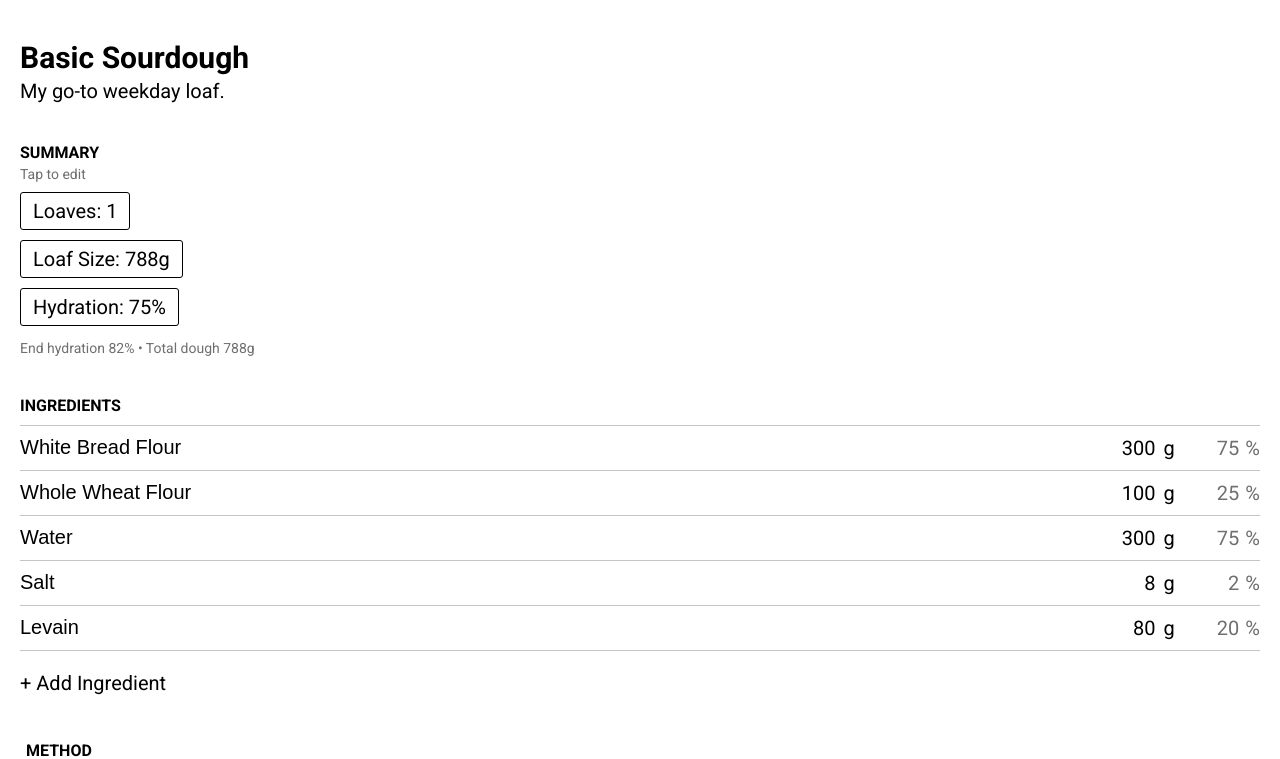
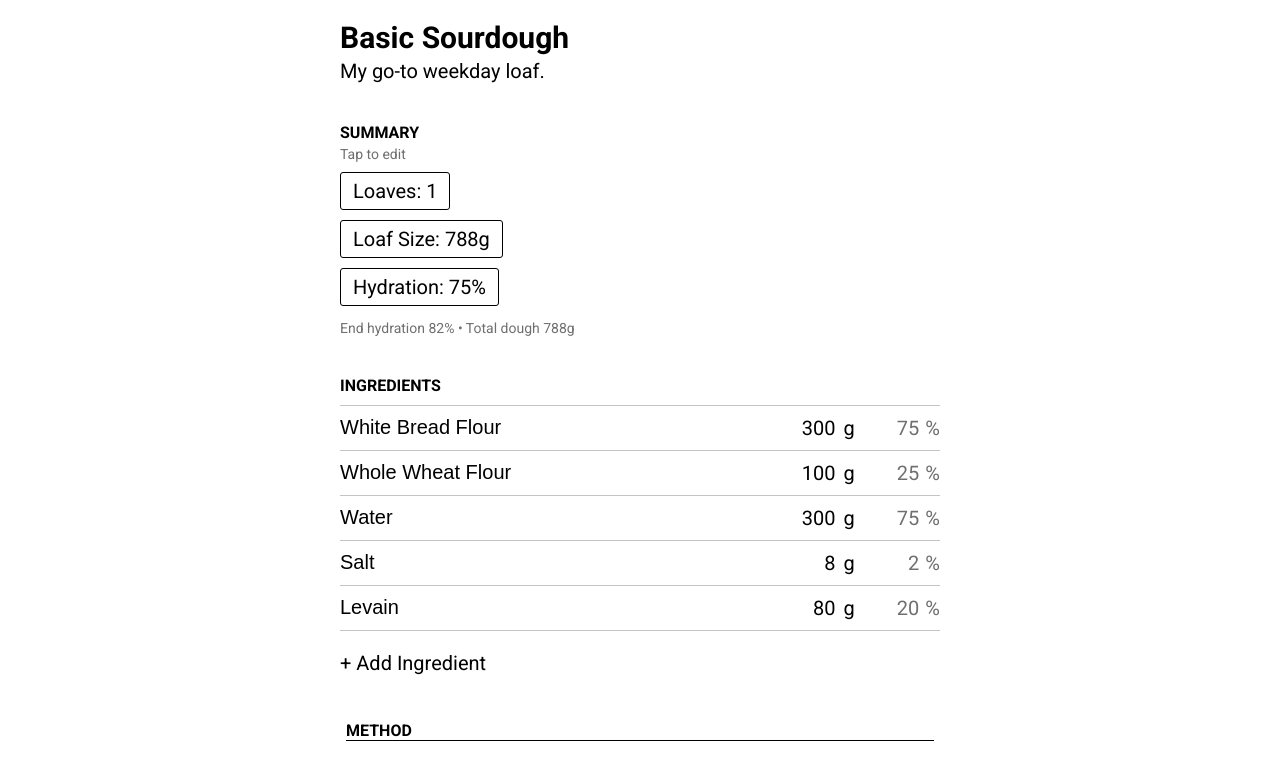
Before and after one commit to josh-cpm/bread-vue, a Vue app: page / in a window 1280 px wide. Shown: the top 759 px of the page. Built offline with nearby package versions, Linux system fonts and the light colour scheme.

Commit message:
Added CSS Grid to resize recipe on desktop.

```diff
--- a/src/App.vue
+++ b/src/App.vue
@@ -1,4 +1,5 @@
 <template>
+  <div class="recipe-layout">
     <section class="recipe-container">
       <Header
         :recipeTitle="recipeTitle"
@@ -24,6 +25,7 @@
       <div class="spacer"></div>
       <Method :steps="steps"></Method>
     </section>
+  </div>
 </template>
 
 <script>
@@ -115,8 +117,16 @@ export default {
 </script>
 
 <style scoped>
+.recipe-layout {
+  display: grid;
+  grid-template-columns: 0.5rem 100fr 0.5rem;
+  justify-items: center;
+}
+
 .recipe-container {
-  margin: 2rem 1rem;
+  grid-column: 2;
+  min-width: 15rem;
+  max-width: 30rem;
 }
 
 .spacer {
```
Lines whose indentation alone changed are shown as unchanged.
